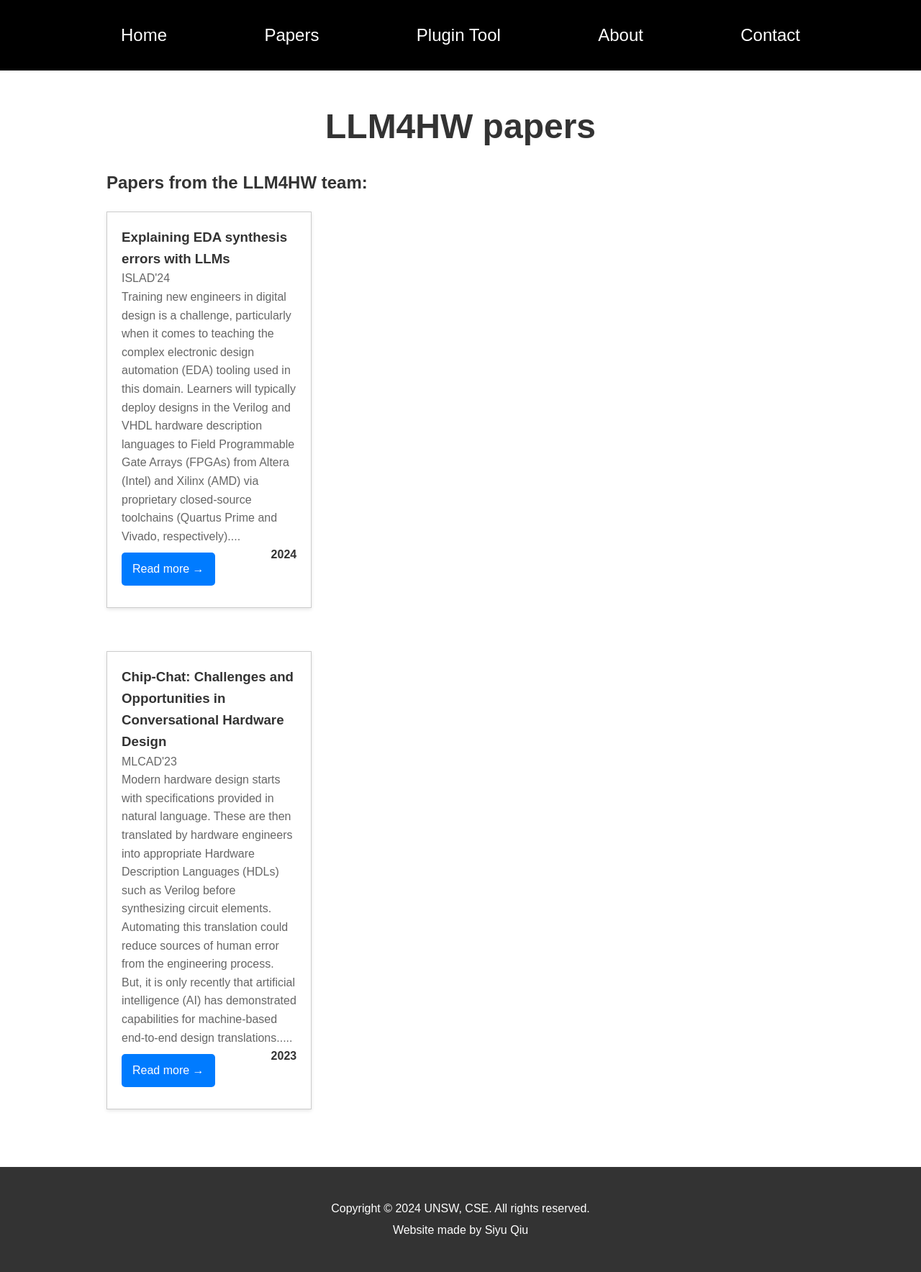
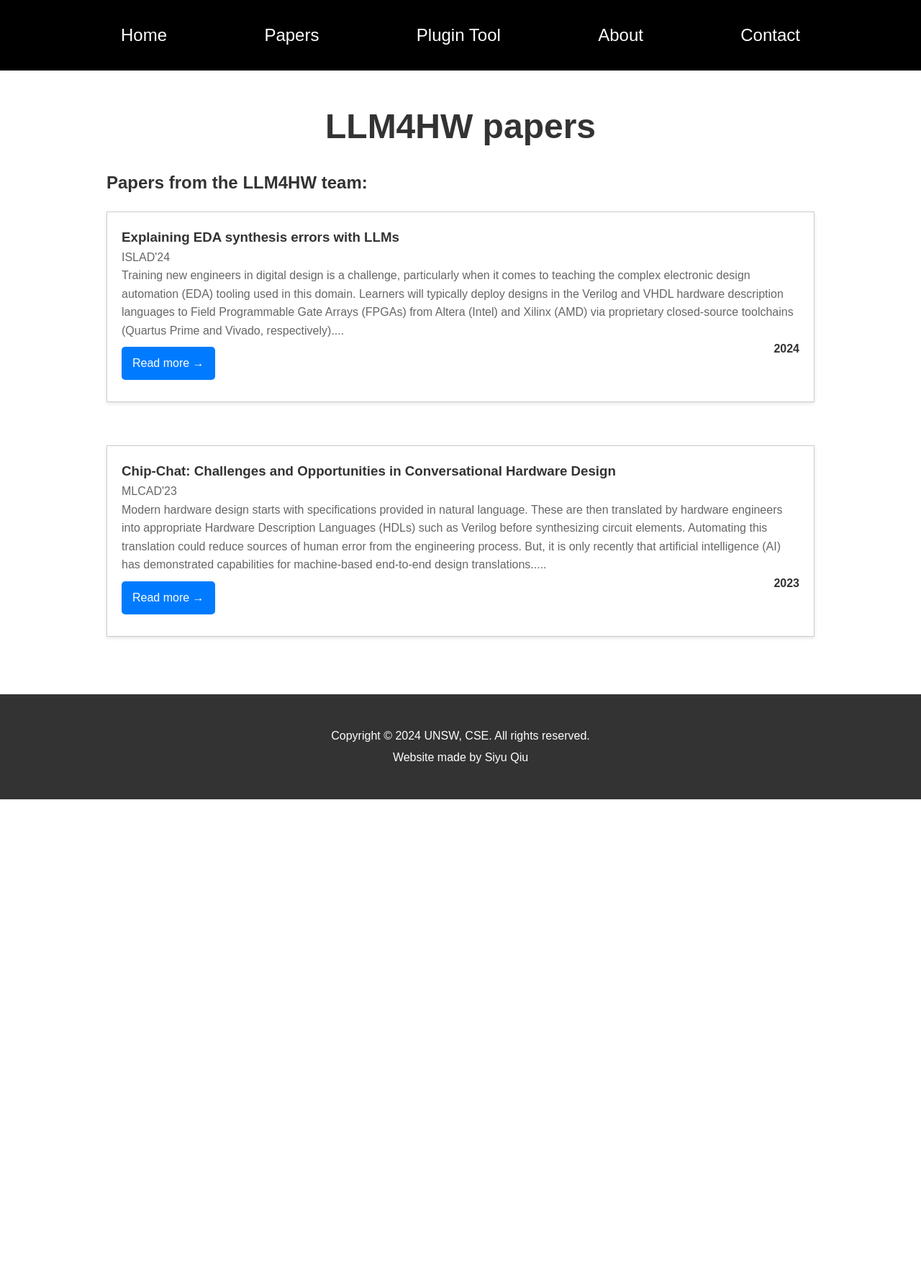
Before and after one commit to llm4hw/llm4hw.github.io, a Jekyll site: the page built from papers.md, in a window 1280 px wide. Shown: the whole page at 72% size. Built offline with Jekyll 4.4.1, drawn with Linux system fonts in a browser that asks for light colours; after the commit the page ends 1111 px from its top, so only the background shows below that.

Commit message:
Update style.css

```diff
--- a/assets/css/style.css
+++ b/assets/css/style.css
@@ -125,7 +125,7 @@ footer p {
 }
 
 .paper {
-    flex: 0 0 calc(30% - 10px); /* Ensures each box takes up half the row minus gap, without growing or shrinking */
+    flex: 1 1 calc(40% - 20px); /* Ensures each box takes up half the row minus gap, without growing or shrinking */
     border: 1px solid #ccc;
     box-shadow: 0 2px 5px rgba(0,0,0,0.1);
     padding: 20px;
```
